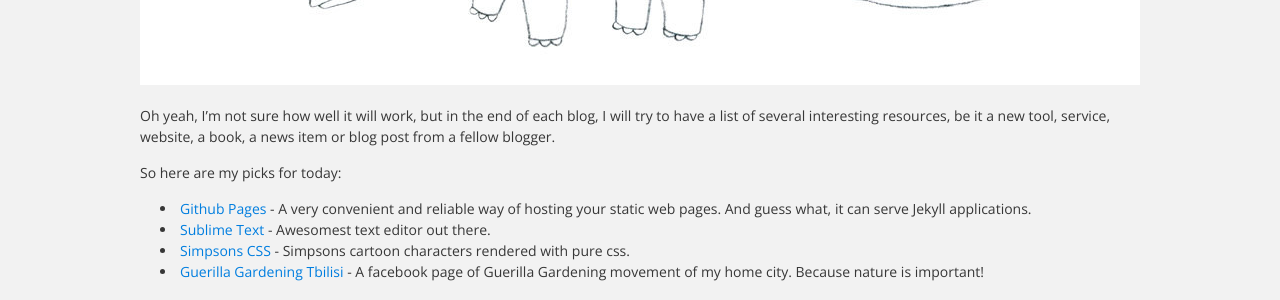
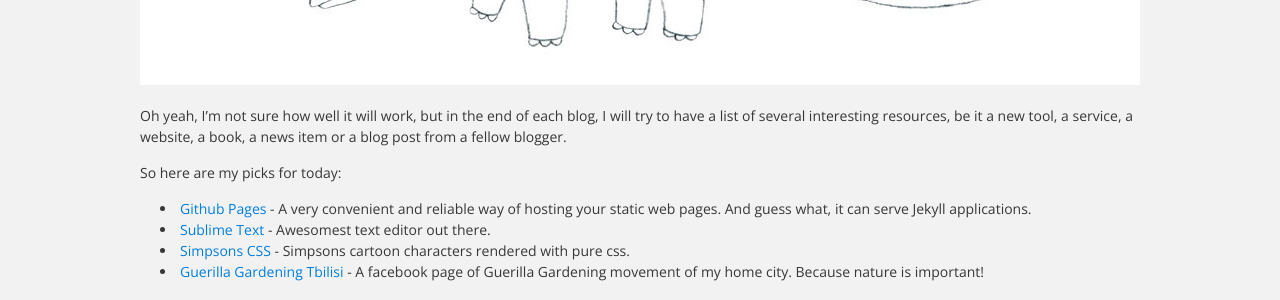
Before and after one commit to headshota/headshota.github.io, a Jekyll site: the page built from _posts/2014-06-28-hello-world.md, in a window 1280 px wide. Shown: the part 928-1228 px from the top of the page. Built offline with Jekyll 4.4.1, drawn with Linux system fonts in a browser that asks for light colours.

```diff
--- a/_posts/2014-06-28-hello-world.md
+++ b/_posts/2014-06-28-hello-world.md
@@ -15,7 +15,7 @@ Here's a picture of stegosaurus:
 
 ![Fabulous Stegosaurus](/images/stego.jpg)
 
-Oh yeah, I'm not sure how well it will work, but in the end of each blog, I will try to have a list of several interesting resources, be it a new tool, service, website, a book, a news item or blog post from a fellow blogger.
+Oh yeah, I'm not sure how well it will work, but in the end of each blog, I will try to have a list of several interesting resources, be it a new tool, a service, a website, a book, a news item or a blog post from a fellow blogger.
 
 So here are my picks for today:
 
```
